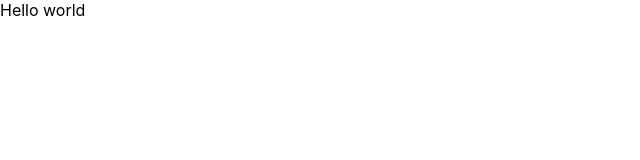
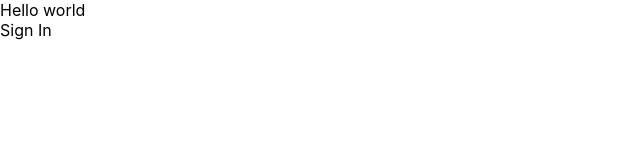
Before and after one commit to samrat1223/react-slack-clone, a React (Create React App) app: page / in a window 1280 px wide. Shown: the top 160 px of the page, without its empty margins (0-640 px from the left). Built offline with nearby package versions, Linux system fonts and the light colour scheme.

Commit message:
Added SignIn component

```diff
--- a/src/components/App.js
+++ b/src/components/App.js
@@ -1,4 +1,5 @@
 import React from 'react';
+import {SignIn} from './';
 
 
 function App() {
@@ -6,6 +7,7 @@
     <div className="App">
 
         Hello world
+        <SignIn/>
 
 
     </div>
--- /dev/null
+++ b/src/components/SignIn.js
@@ -0,0 +1,14 @@
+import React, {Component} from 'react';
+
+ class SignIn extends Component {
+
+	render() {
+		return (
+			<div>
+        		Sign In
+			</div>
+		);
+	}
+}
+
+export default SignIn ;
--- a/src/components/index.js
+++ b/src/components/index.js
@@ -1,8 +1,8 @@
 import App from './App';
+import SignIn from './SignIn';
 
 
 export {
-
-	App
-
+	App,
+	SignIn
 }
--- a/src/index.js
+++ b/src/index.js
@@ -4,9 +4,4 @@
 import {App} from './components';
 
 
-ReactDOM.render(
-  <React.StrictMode>
-    <App />
-  </React.StrictMode>,
-  document.getElementById('root')
-);
+ReactDOM.render(<App />,document.getElementById('root'));
```
